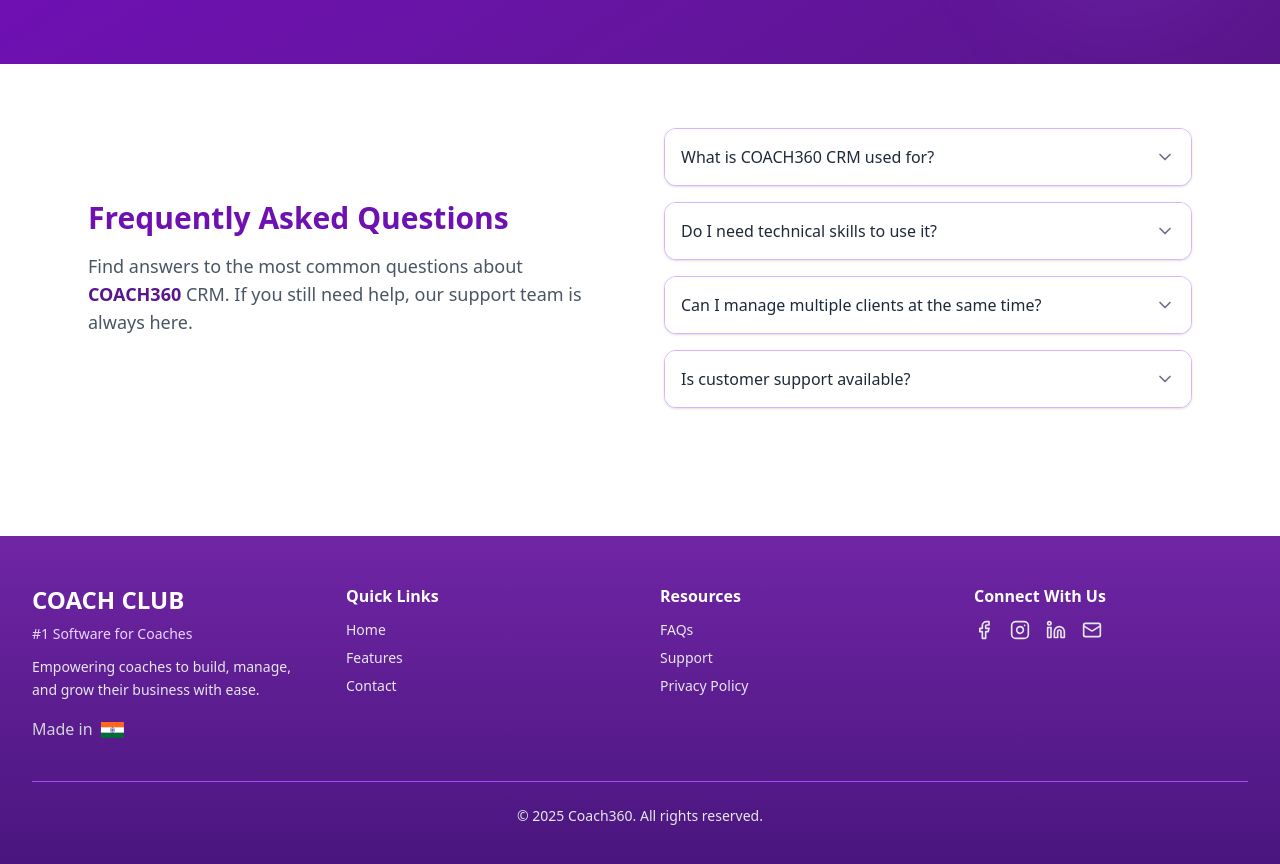
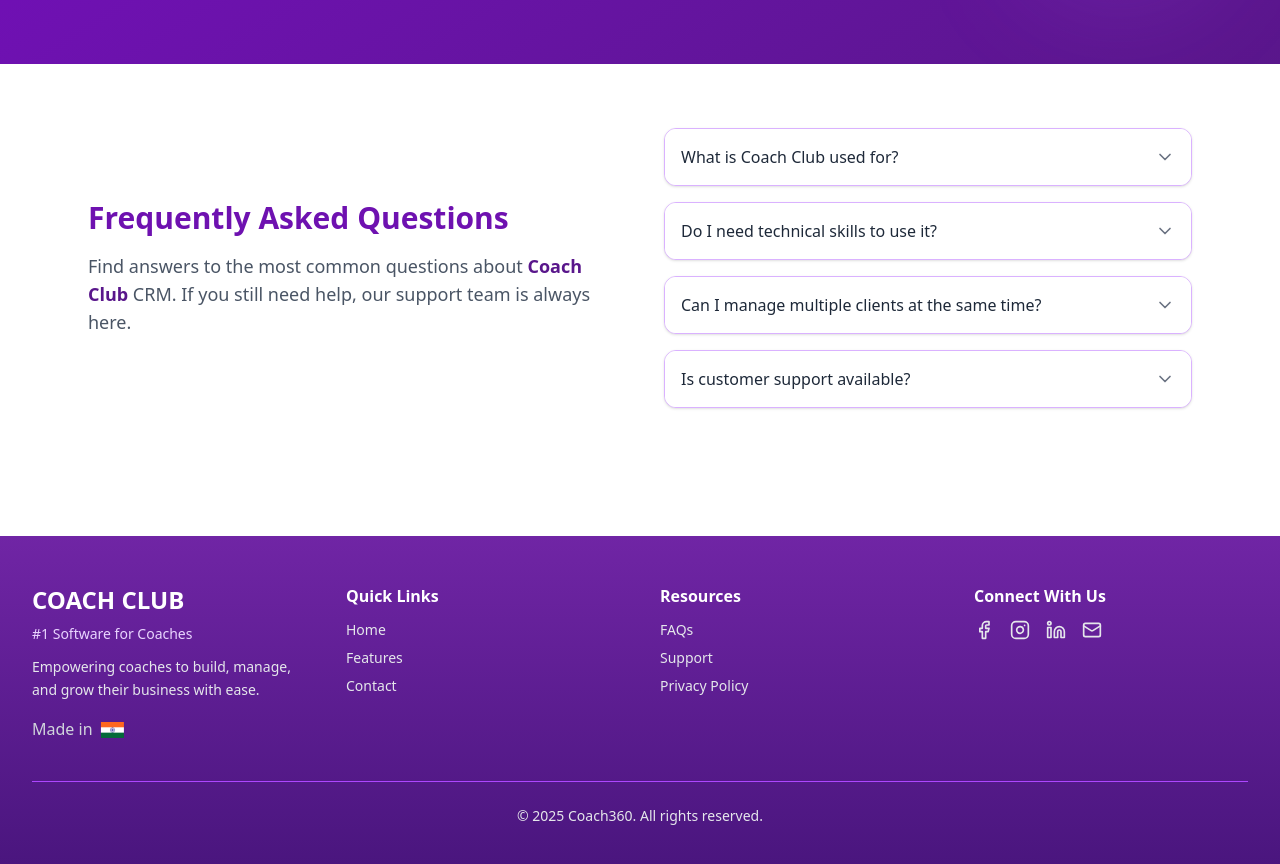
Before and after one commit to Suraj8517/react-crm-website, a React (Vite) app: page / in a window 1280 px wide. Shown: the part 9940-10804 px from the top of the page. Built offline with nearby package versions, Linux system fonts and the light colour scheme.

Commit message:
Updated feature or design

```diff
--- a/src/components/FaqSection.jsx
+++ b/src/components/FaqSection.jsx
@@ -4,14 +4,14 @@
 
 const faqs = [
   {
-    question: "What is COACH360 CRM used for?",
+    question: "What is Coach Club used for?",
     answer:
-      "COACH360 CRM helps wellness professionals organize client information, track progress, and manage their daily operations more efficiently.",
+      "Coach Club helps wellness professionals organize client information, track progress, and manage their daily operations more efficiently.",
   },
   {
     question: "Do I need technical skills to use it?",
     answer:
-      "No, COACH360 CRM is built to be simple and user-friendly, so you can focus on your work without worrying about technical setup.",
+      "No, Coach Club is built to be simple and user-friendly, so you can focus on your work without worrying about technical setup.",
   },
   {
     question: "Can I manage multiple clients at the same time?",
@@ -42,7 +42,7 @@
             Frequently Asked Questions
           </h2>
           <p className="text-gray-600 text-lg">
-            Find answers to the most common questions about <span className="font-bold text-purple-900 ">COACH360</span> CRM.
+            Find answers to the most common questions about <span className="font-bold text-purple-900 ">Coach Club</span> CRM.
             If you still need help, our support team is always here.
           </p>
         </div>
```
